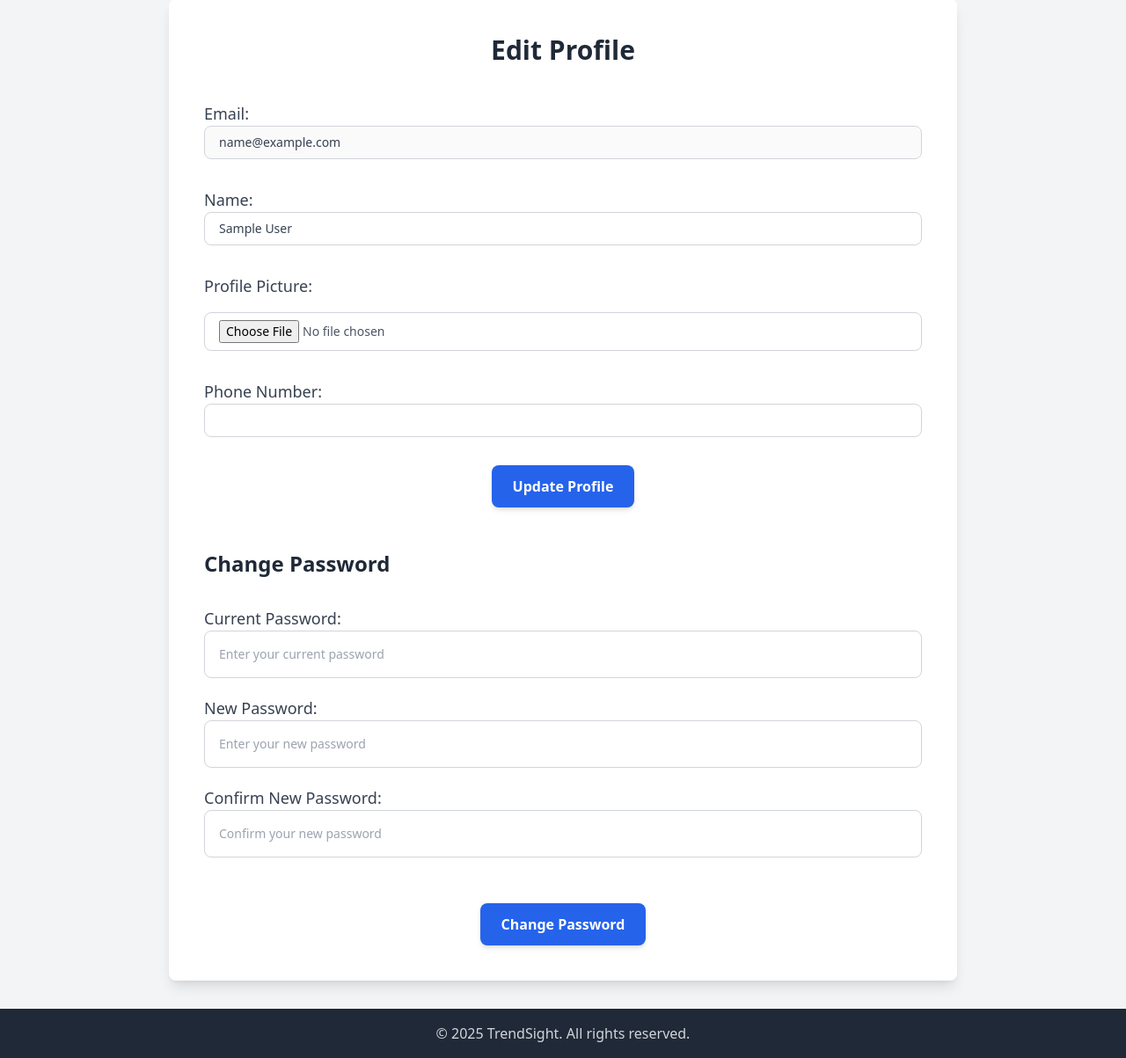
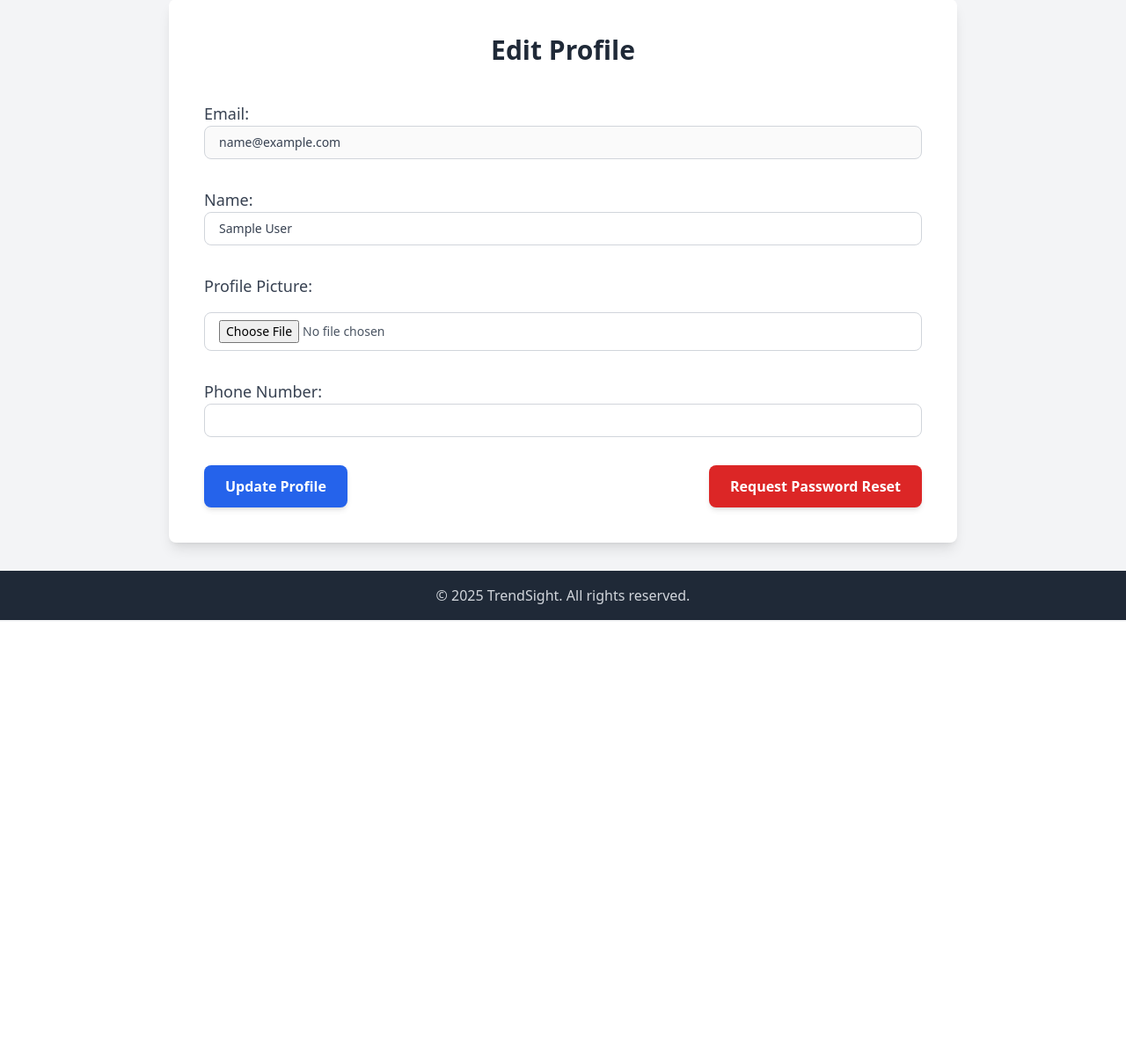
Before and after one commit to Kaditya67/TrendSight-saas, a Django app: page /profile/ in a window 1280 px wide. Shown: the part 93-1296 px from the top of the page at 88% size. After the commit the page ends 798 px from the top, so only its background shows below. Run offline with Django 4.2, Linux system fonts and the light colour scheme; the visitor is signed in with stand-in values (Sample User, id 1); parts of the project's set-up code (start-up, migrations or seed data) failed here and were passed over; some libraries are stand-ins or nearby versions.

Commit message:
Password reset url added

```diff
--- a/Django-SAAS-Boilerplate/templates/html/stocks/stock_users/profile.html
+++ b/Django-SAAS-Boilerplate/templates/html/stocks/stock_users/profile.html
@@ -69,45 +69,18 @@
         </div>
 
         <!-- Submit Button -->
-        <div class="mt-8 text-center">
-            <button type="submit" class="bg-blue-600 text-white font-semibold py-3 px-6 rounded-lg shadow-md hover:bg-blue-700 focus:ring-2 focus:ring-blue-600 focus:outline-none transition duration-300">
+        <div class="mt-8 flex justify-between space-x-4">
+            <!-- Update Profile Button -->
+            <button type="submit" class="bg-blue-600 text-white font-semibold py-3 px-6 rounded-lg shadow-md hover:bg-blue-700 focus:ring-2 focus:ring-blue-600 focus:outline-none transition-all duration-300 ease-in-out transform hover:scale-105">
                 Update Profile
             </button>
+
+            <!-- Request Password Reset Button -->
+            <a href="{% url 'password-reset' %}" class="bg-red-600 text-white font-semibold py-3 px-6 rounded-lg shadow-md hover:bg-red-700 focus:ring-2 focus:ring-red-600 focus:outline-none transition-all duration-300 ease-in-out transform hover:scale-105">
+                Request Password Reset
+            </a>
         </div>
+
     </form>
-
-    <!-- Password Update Section -->
-    <div class="mt-12 space-y-8">
-        <h3 class="text-2xl font-semibold text-gray-800">Change Password</h3>
-
-        <form method="post">
-            {% csrf_token %}
-
-            <!-- Current Password Field -->
-            <div class='pb-5'>
-                <label for="id_current_password" class="text-lg font-medium text-gray-700">Current Password:</label>
-                <input type="password" name="current_password" id="id_current_password" class="w-full border border-gray-300 rounded-lg p-4 text-sm text-gray-700 focus:ring-2 focus:ring-blue-600 focus:outline-none" required placeholder="Enter your current password">
-            </div>
-
-            <!-- New Password Field -->
-            <div class='pb-5'>
-                <label for="id_new_password" class="text-lg font-medium text-gray-700">New Password:</label>
-                <input type="password" name="new_password" id="id_new_password" class="w-full border border-gray-300 rounded-lg p-4 text-sm text-gray-700 focus:ring-2 focus:ring-blue-600 focus:outline-none" required placeholder="Enter your new password">
-            </div>
-
-            <!-- Confirm New Password Field -->
-            <div class='pb-5'>
-                <label for="id_confirm_new_password" class="text-lg font-medium text-gray-700">Confirm New Password:</label>
-                <input type="password" name="confirm_new_password" id="id_confirm_new_password" class="w-full border border-gray-300 rounded-lg p-4 text-sm text-gray-700 focus:ring-2 focus:ring-blue-600 focus:outline-none" required placeholder="Confirm your new password">
-            </div>
-
-            <!-- Submit Button -->
-            <div class="mt-8 text-center">
-                <button type="submit" class="bg-blue-600 text-white font-semibold py-3 px-6 rounded-lg shadow-md hover:bg-blue-700 focus:ring-2 focus:ring-blue-600 focus:outline-none transition duration-300">
-                    Change Password
-                </button>
-            </div>
-        </form>
-    </div>
 </div>
 {% endblock %}
```
